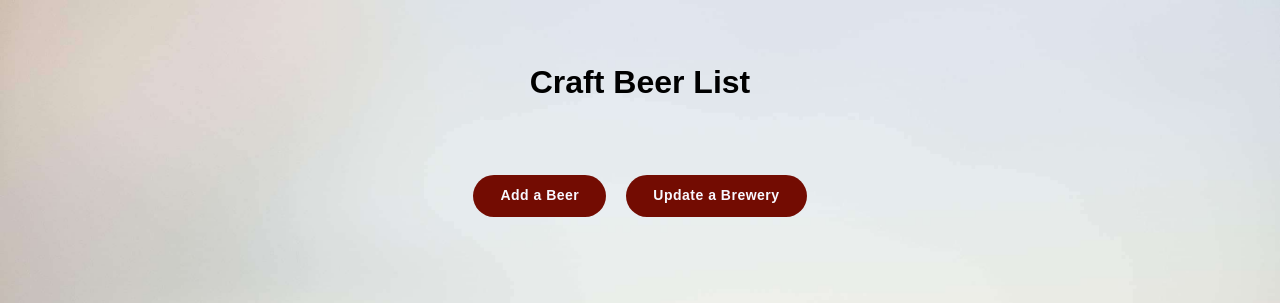
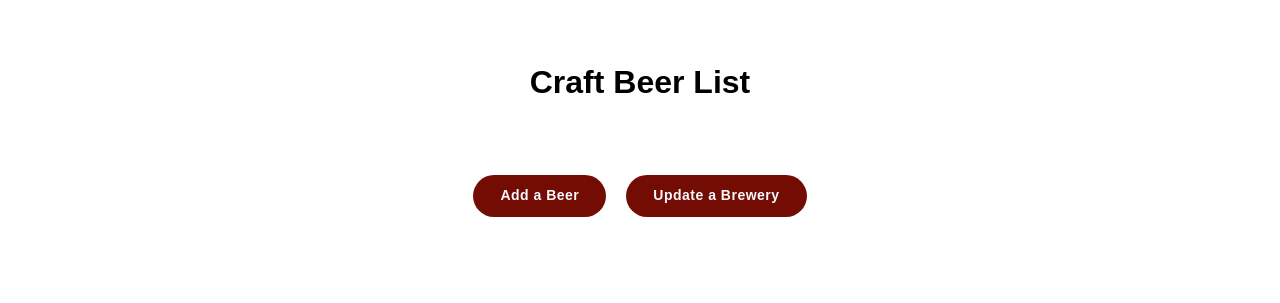
Before and after one commit to mblakley4/Craft-Brew-Locker-App, a React (Create React App) app: page /BeerListPage in a window 1280 px wide. Shown: the top 303 px of the page. Built offline with nearby package versions, Linux system fonts and the light colour scheme; no server answers.

Commit message:
drop backgound

```diff
--- a/public/index.html
+++ b/public/index.html
@@ -16,7 +16,7 @@
     <meta name="msapplication-TileColor" content="#da532c" />
     <meta name="theme-color" content="#ffffff" />
 
-    <title>React App</title>
+    <title>Craft Brew Locker</title>
   </head>
   <body>
     <noscript>You need to enable JavaScript to run this app.</noscript>
--- a/src/Routes/BeerListPage/BeerListPage.css
+++ b/src/Routes/BeerListPage/BeerListPage.css
@@ -1,10 +1,10 @@
 .beer-list-container {
-  background: url(../../Images/wheat_brown_tall.jpg) no-repeat center center fixed;
+  /* background: url(../../Images/wheat_brown_tall.jpg) no-repeat center center fixed;
   -webkit-background-size: cover;
   -moz-background-size: cover;
   -o-background-size: cover;
   background-size: cover;
-  height: 100vmax;
+  height: 100vmax; */
 }
 
 h1 {
```
